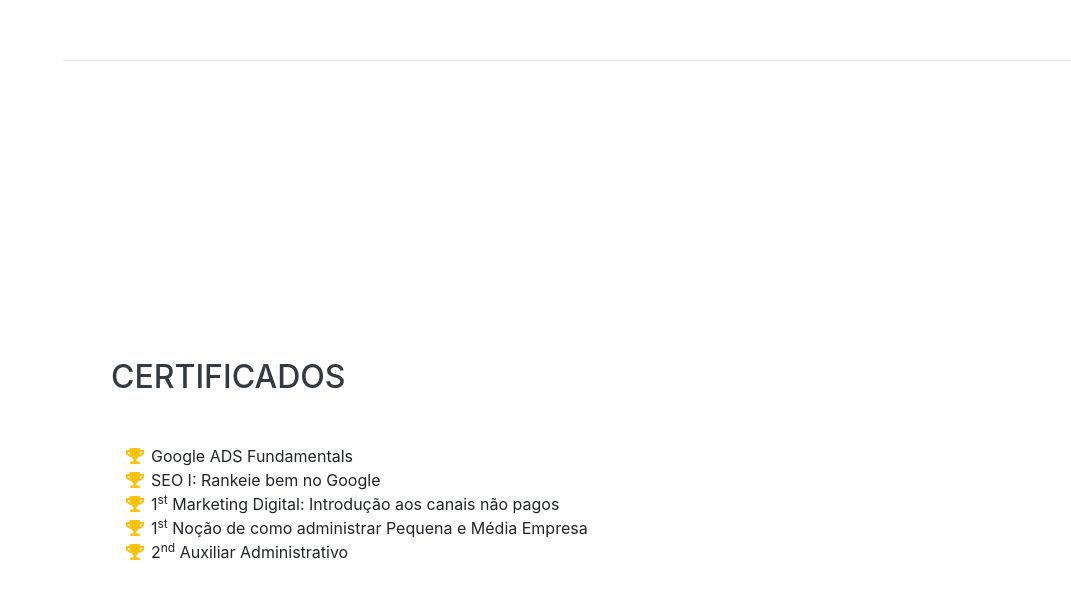
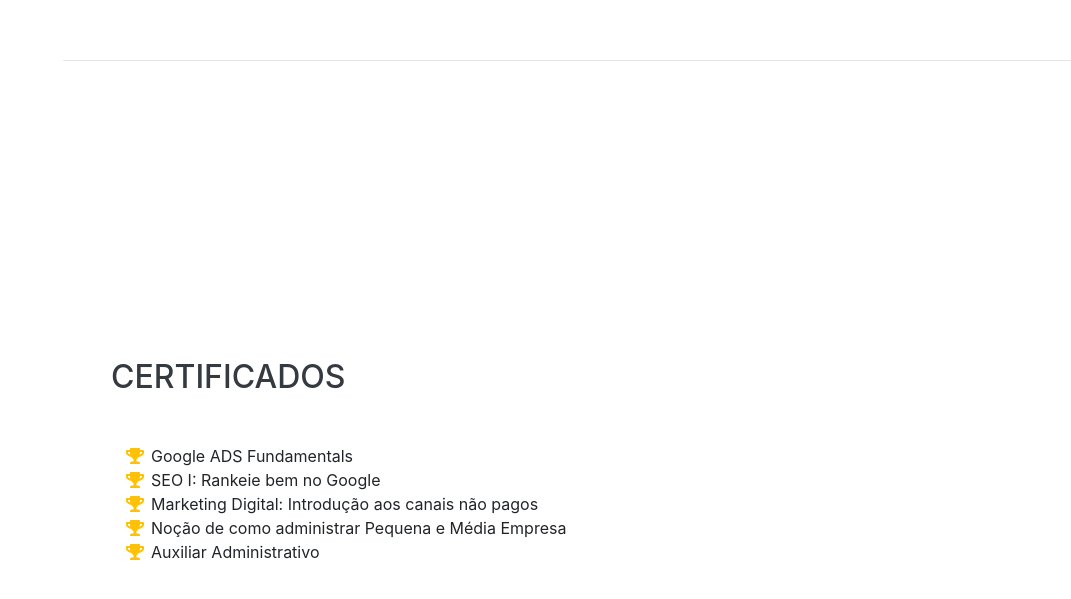
Before and after one commit to gabrielcostta/gabrielcostta.github.io, a website with bundled scripts: page index.html in a window 1280 px wide. Shown: the part 3944-4543 px from the top of the page, without its empty margins (209-1280 px from the left). Built offline with nearby package versions, Linux system fonts and the light colour scheme; a web font is replaced by a local one.

Commit message:
Alteração de função6

```diff
--- a/index.html
+++ b/index.html
@@ -213,15 +213,15 @@
             SEO I: Rankeie bem no Google</li>
           <li>
             <i class="fa-li fa fa-trophy text-warning"></i>
-            1<sup>st</sup>
+
             Marketing Digital: Introdução aos canais não pagos</li>
           <li>
             <i class="fa-li fa fa-trophy text-warning"></i>
-            1<sup>st</sup>
+
             Noção de como administrar Pequena e Média Empresa</li>
           <li>
             <i class="fa-li fa fa-trophy text-warning"></i>
-            2<sup>nd</sup>
+
             Auxiliar Administrativo</li>
           <li>
             </ul>
```
